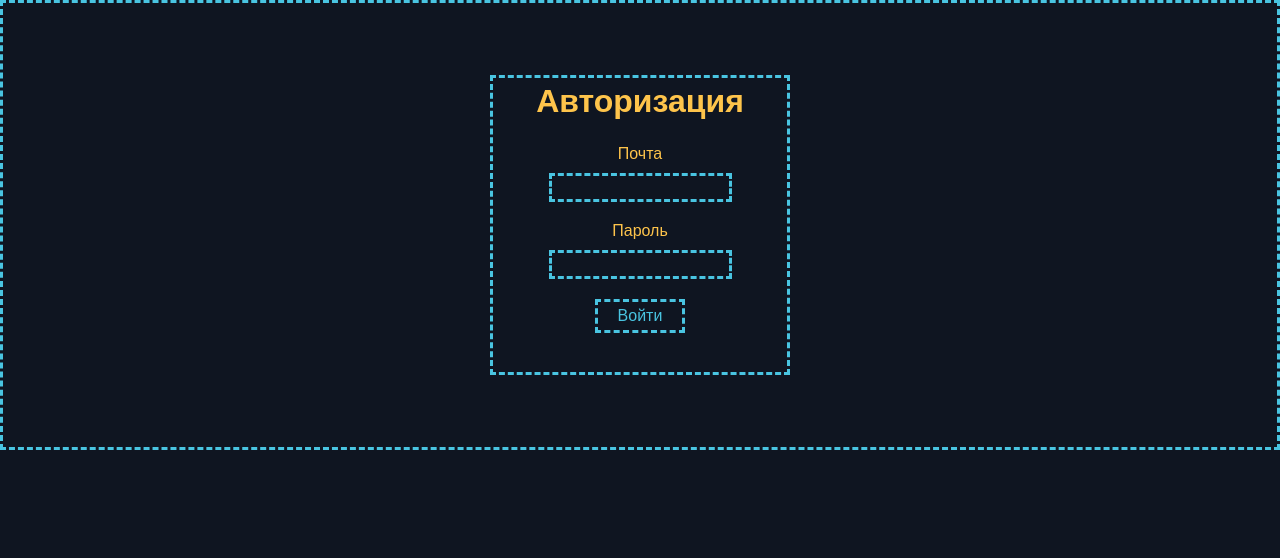
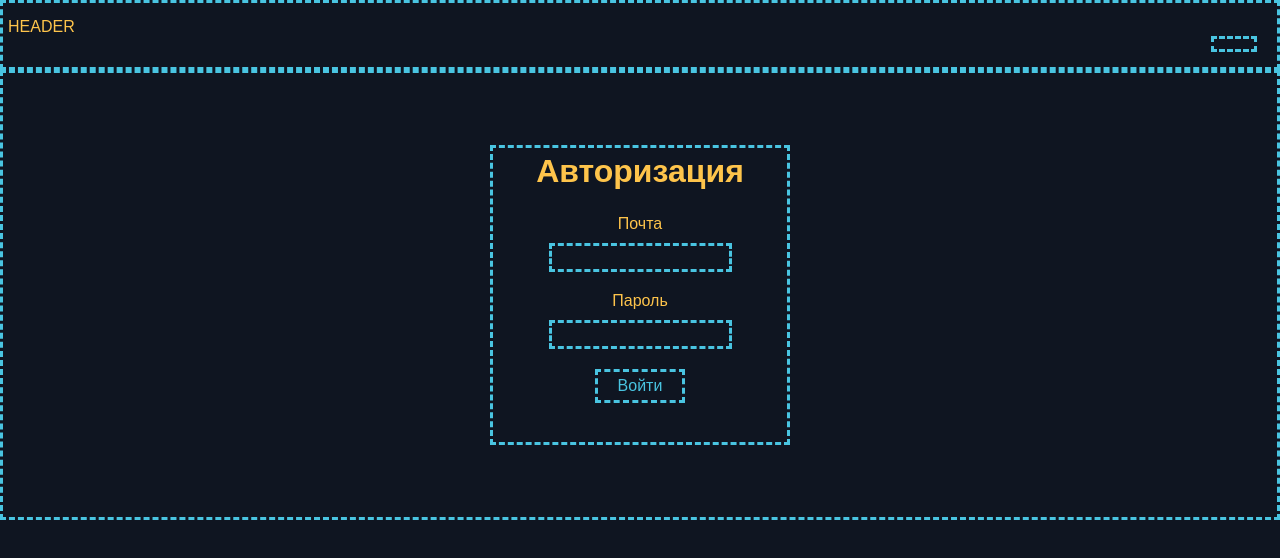
Before and after one commit to SamatFontendDev/homework-4, a React (Create React App) app: page / in a window 1280 px wide. Shown: the top 558 px of the page. Built offline with nearby package versions, Linux system fonts and the light colour scheme.

Commit message:
button in header

```diff
--- a/src/components/Header/Header.js
+++ b/src/components/Header/Header.js
@@ -1,7 +1,7 @@
 import React, { PureComponent } from 'react';
 import './Header.css'
 import { AuthConsumer } from '../../contexts/Auth';
-
+import Button from '../Button/Button';
 
 
 class Header extends PureComponent {
@@ -13,8 +13,8 @@ class Header extends PureComponent {
             <div className="header__title">HEADER</div>
             <div className="header-menu">
               <div className="header-menu__email">{email}</div>
-              <button onClick={logout}>LogOut</button>
-           </div>
+              <Button onClick={logout} />
+            </div>
           </div>
         </header>
       );
@@ -24,8 +24,8 @@ class Header extends PureComponent {
 
 export default () => ( <AuthConsumer>
   {({ isAuthorized, email, logout }) =>
-    isAuthorized && (
-      <Header email={email} logout={logout} />
+    (
+      <Header email={isAuthorized && email} logout={logout} />
     )
   }
 </AuthConsumer>)
```
